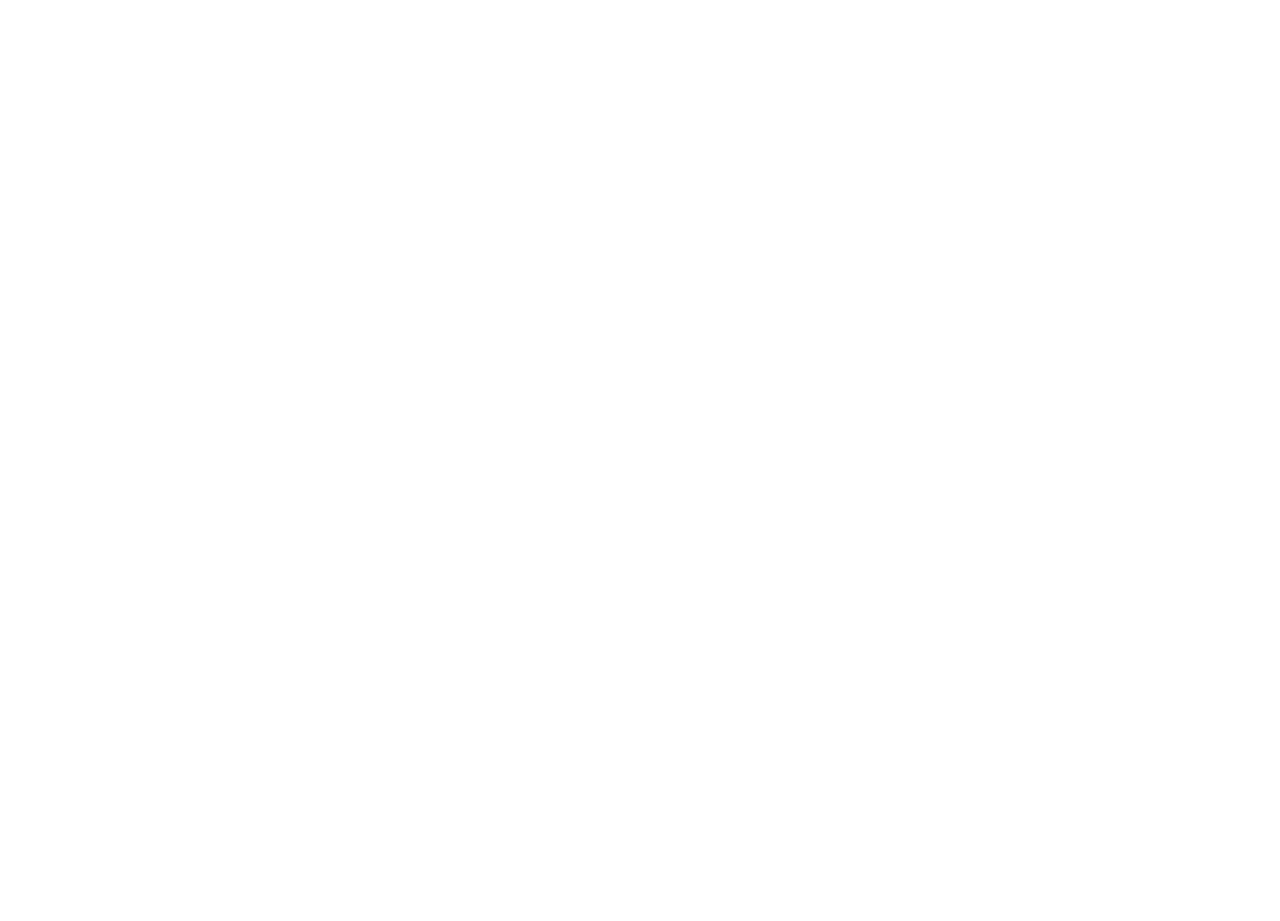
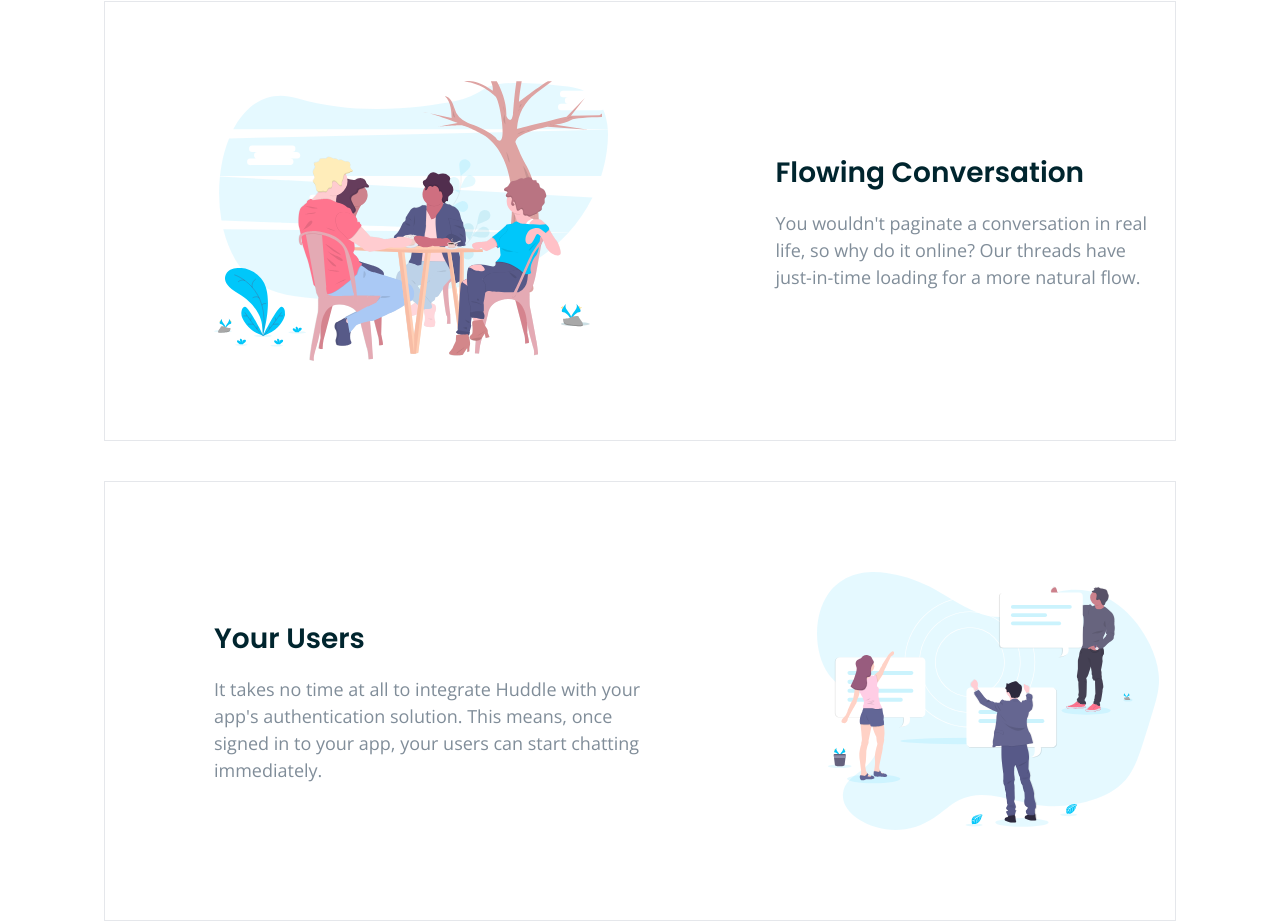
Before and after one commit to shaversj/huddle-landing-page, a React (Vite) app: page / in a window 1280 px wide. Shown: the part 1360-2281 px from the top of the page. Before the commit the page ends 1321 px from the top, so only its background shows below. Built offline with nearby package versions, Linux system fonts and the light colour scheme.

Commit message:
Add all descriptions

```diff
--- a/src/App.jsx
+++ b/src/App.jsx
@@ -1,4 +1,25 @@
 function App() {
+  const descriptions = [
+    {
+      title: "Grow Together",
+      description: "Generate meaningful discussions with your audience and build a strong, loyal community. Think of the insightful conversations you miss out on with a feedback form.",
+      imagePath: "/illustration-grow-together.svg",
+      alt: "Grow Together",
+    },
+    {
+      title: "Flowing Conversation",
+      description: "You wouldn't paginate a conversation in real life, so why do it online? Our threads have just-in-time loading for a more natural flow.",
+      imagePath: "/illustration-flowing-conversation.svg",
+      alt: "Flowing Conversation",
+    },
+    {
+      title: "Your Users",
+      description: "It takes no time at all to integrate Huddle with your app's authentication solution. This means, once signed in to your app, your users can start chatting immediately.",
+      imagePath: "/illustration-your-users.svg",
+      alt: "Your Users",
+    },
+  ];
+
   return (
     <>
       <div>
@@ -19,19 +40,20 @@
           </section>
         </div>
 
-        <section>
-          <article className={"mx-[104px] mt-[160px] flex h-[440px] items-center gap-x-[168px] border pl-[109px] pr-4"}>
-            <div>
-              <h2 className={"font-poppins text-[28px] font-semibold leading-[42px] text-very-dark-cyan"}>Grow Together</h2>
-              <p className={"pt-4 font-openSans text-[18px] leading-[27px] text-grayish-blue"}>
-                Generate meaningful discussions with your audience and build a strong, loyal community. Think of the insightful conversations you miss out on with a feedback form.
-              </p>
-            </div>
-            <div className={"flex items-center"}>
-              <img src="/illustration-grow-together.svg" alt="Grow Together" />
-            </div>
-          </article>
+        <section className={"space-y-10"}>
+          {descriptions.map((description, index) => (
+            <article key={index} className={"mx-[104px] mt-[160px] flex h-[440px] items-center gap-x-[168px] border pl-[109px] pr-4 even:flex-row-reverse"}>
+              <div>
+                <h2 className={"font-poppins text-[28px] font-semibold leading-[42px] text-very-dark-cyan"}>{description.title}</h2>
+                <p className={"pt-4 font-openSans text-[18px] leading-[27px] text-grayish-blue"}>{description.description}</p>
+              </div>
+              <div className={"flex items-center"}>
+                <img src={description.imagePath} alt={description.alt} />
+              </div>
+            </article>
+          ))}
         </section>
+
         <footer></footer>
       </div>
     </>
```
Also changed, not shown: public/illustration-flowing-conversation.svg (added), public/illustration-your-users.svg (added).
